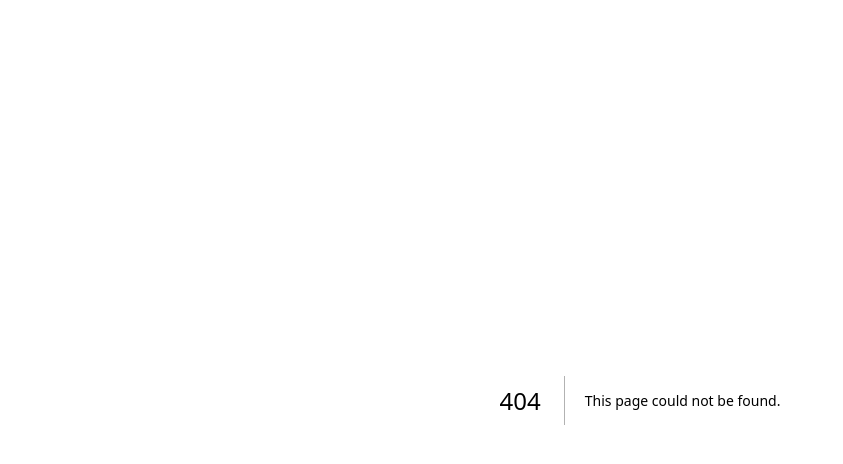
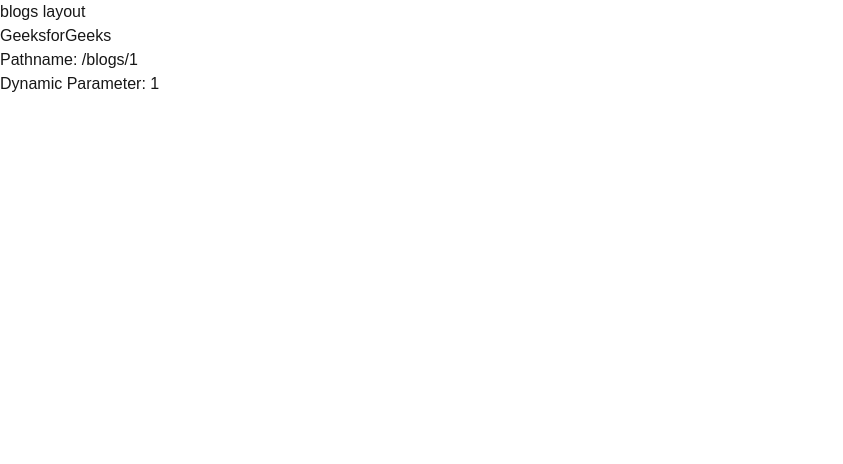
Before and after one commit to smitdhimar/nextjs-learning, a Next.js app: page /blogs/1 in a window 1280 px wide. Before the commit this address had no page. Shown: the top 464 px of the page, without its empty margins (0-843 px from the left). Built offline with nearby package versions, Linux system fonts and the light colour scheme.

Commit message:
feat: dynamic routing

```diff
--- /dev/null
+++ b/app/blogs/[id]/page.tsx
@@ -0,0 +1,15 @@
+'use client'
+import { usePathname, useParams } from 'next/navigation'
+
+export default function DynamicRoute() {
+  const pathname = usePathname()
+  const params = useParams()
+  debugger
+  return (
+    <div>
+      <h1>GeeksforGeeks</h1>
+      <h2>Pathname: {pathname}</h2>
+      <h2>Dynamic Parameter: {params.id}</h2>
+    </div>
+  )
+}
```
